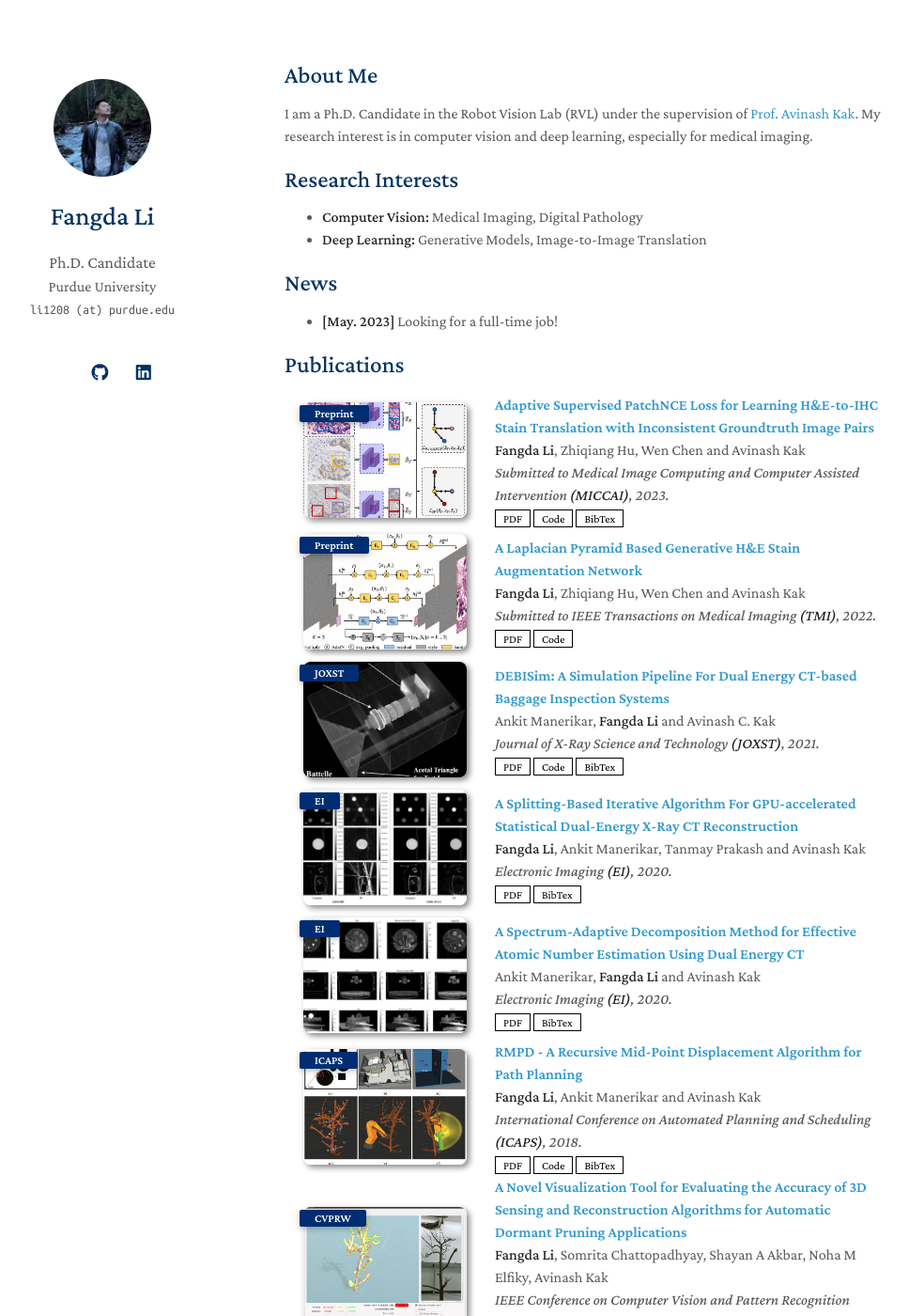
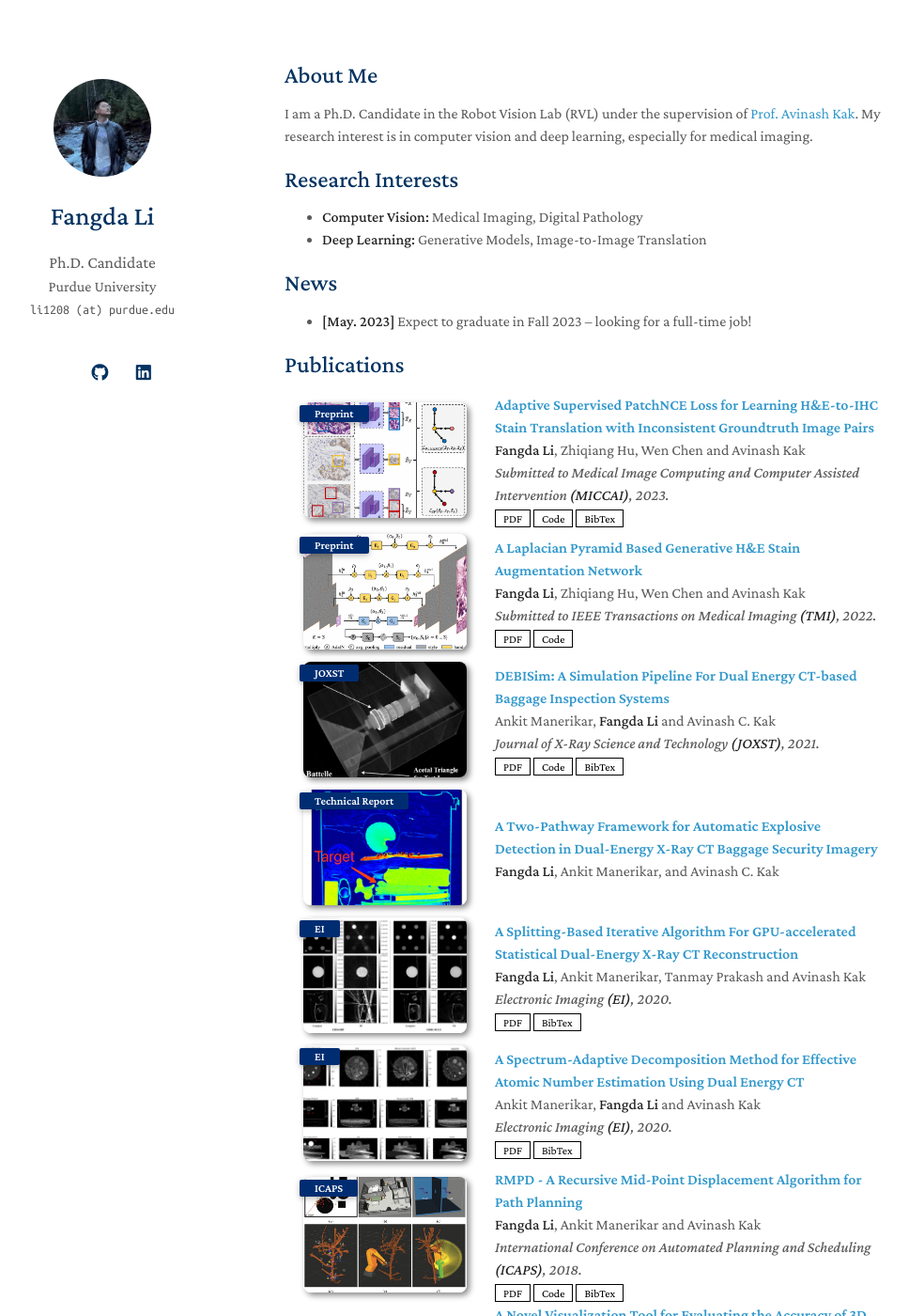
Before and after one commit to lifangda01/lifangda01.github.io, a Jekyll site: the page built from index.md, in a window 1280 px wide and 1400 px high. Shown: the whole window at 94% size, without its empty margins (167-1135 px from the left). Built offline with Jekyll 4.4.1, drawn with Linux system fonts in a browser that asks for light colours; nearby versions of some CDN libraries; a style sheet for code colours, icons or effects is not loaded; our own code applies the rules of GitHub Pages for plain Markdown files.

Commit message:
updated index.md

```diff
--- a/_includes/publications.md
+++ b/_includes/publications.md
@@ -67,6 +67,17 @@
   </div>
 </div>
 
+<div class="pub-row">
+  <div class="col-sm-3 abbr" style="position: relative;padding-right: 15px;padding-left: 15px;">
+    <img src="assets/img/atr-teaser.jpg" class="teaser img-fluid z-depth-1">
+    <abbr class="badge">Technical Report</abbr>
+  </div>
+
+  <div class="col-sm-9" style="position: relative;padding-right: 15px;padding-left: 20px;">
+    <div class="title"><a href="https://lifangda01.github.io/">A Two-Pathway Framework for Automatic Explosive Detection in Dual-Energy X-Ray CT Baggage Security Imagery</a></div>
+    <div class="author"><strong>Fangda Li</strong>, Ankit Manerikar, and Avinash C. Kak</div>
+  </div>
+</div>
 
 <div class="pub-row">
   <div class="col-sm-3 abbr" style="position: relative;padding-right: 15px;padding-left: 15px;">
--- a/index.md
+++ b/index.md
@@ -16,7 +16,7 @@ My research interest is in computer vision and deep learning, especially for med
 
 ## News
 
-- **[May. 2023]** Looking for a full-time job!
+- **[May. 2023]** Expect to graduate in Fall 2023 -- looking for a full-time job!
 
 {% include_relative _includes/publications.md %}
 
```
Also changed, not shown: assets/img/atr-teaser.jpg (added).
